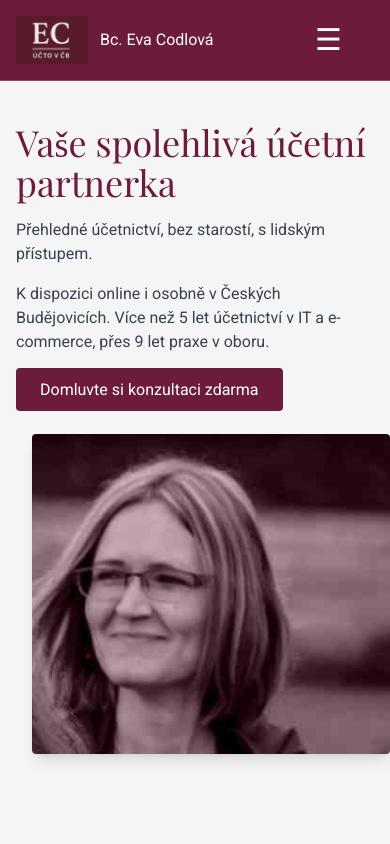
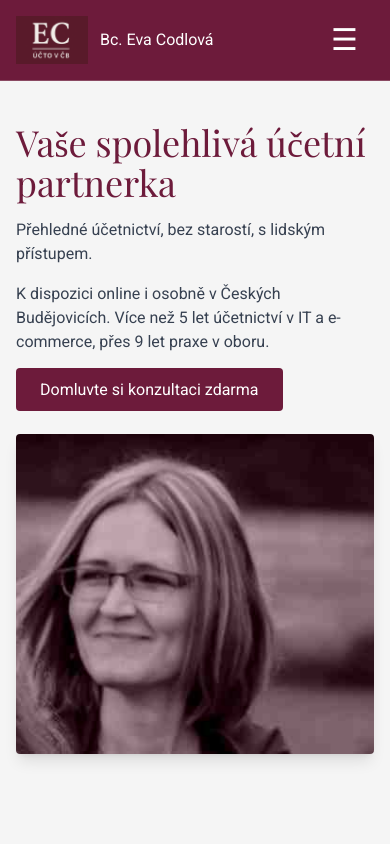
Before and after one commit to bbartonova/eva-codlova-web, a React (Vite) app: page / in a window 390 px wide. Shown: the top 844 px of the page. Built offline with nearby package versions, Linux system fonts and the light colour scheme.

Commit message:
oprava odsazeni

```diff
--- a/src/App.jsx
+++ b/src/App.jsx
@@ -30,7 +30,7 @@ export default function App() {
     "relative uppercase tracking-wide after:content-[''] after:block after:w-full after:h-[2px] after:bg-white after:scale-x-0 after:origin-right after:transition-transform after:duration-300 hover:after:scale-x-100 hover:after:origin-left";
 
   return (
-    <div className="font-roboto">
+    <div className="font-roboto overflow-x-hidden">
       {/* Menu */}
       <header
         className={`fixed top-0 left-0 w-full z-50 transition-all duration-300 ${
@@ -105,13 +105,13 @@ export default function App() {
             </li>
           </ul>
           <button
-            className="md:hidden text-white text-3xl z-50 mr-8"
+            className="md:hidden text-white text-3xl z-50 mr-4"
             onClick={() => setMenuOpen(!menuOpen)}
           >
             ☰
           </button>
           {menuOpen && (
-            <div className="absolute top-full right-0 w-[85vw] bg-[#6D1B3B] text-white px-6 py-4 space-y-4 z-40 rounded shadow-lg uppercase tracking-wide">
+            <div className="absolute top-full left-4 right-4 bg-[#6D1B3B] text-white px-6 py-4 space-y-4 z-40 rounded shadow-lg uppercase tracking-wide">
               <a
                 href="#home"
                 onClick={(e) => handleMenuClick(e, '#home')}
@@ -192,7 +192,7 @@ export default function App() {
             initial={{ opacity: 0, x: 50 }}
             animate={{ opacity: 1, x: 0 }}
             transition={{ duration: 1 }}
-            className="flex items-end space-x-4"
+            className="flex items-end justify-center md:justify-start space-x-0"
           >
             {/* Ikona LinkedIn vedle fotky vlevo */}
             <a
```
